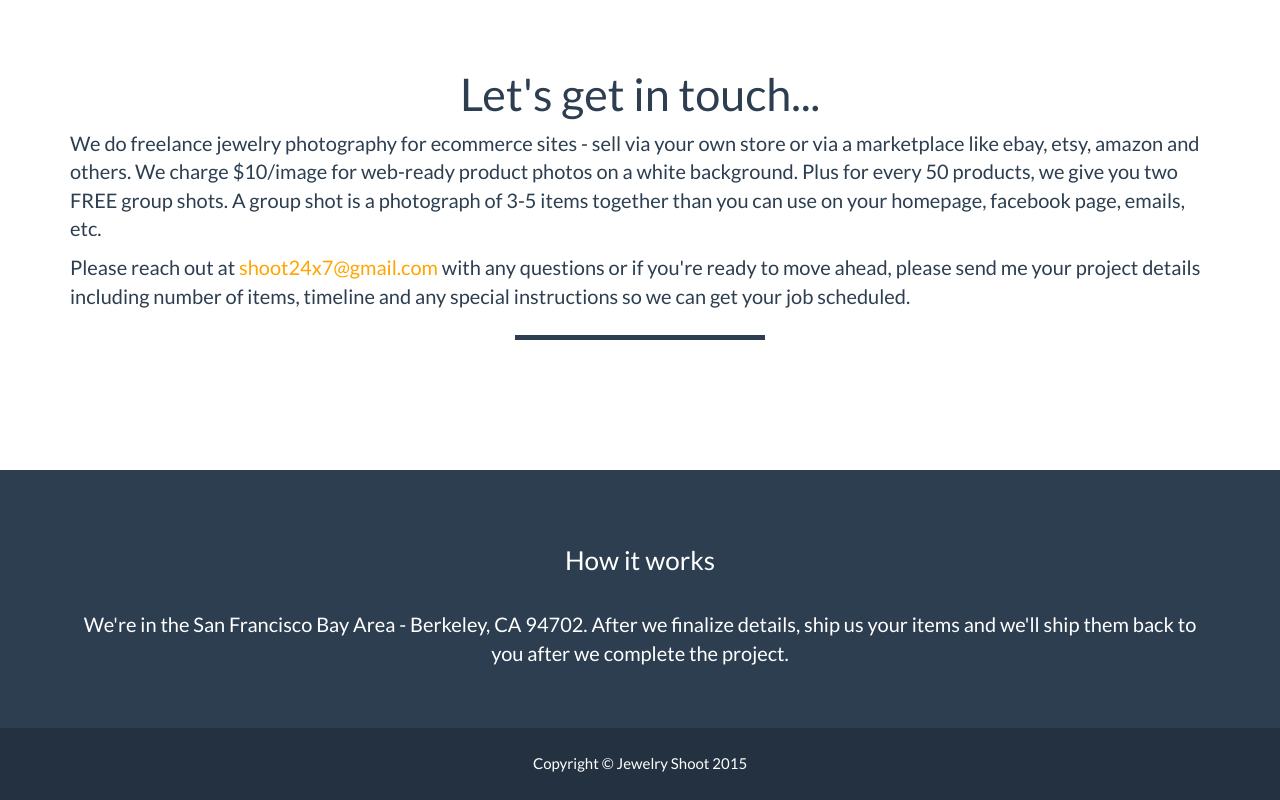
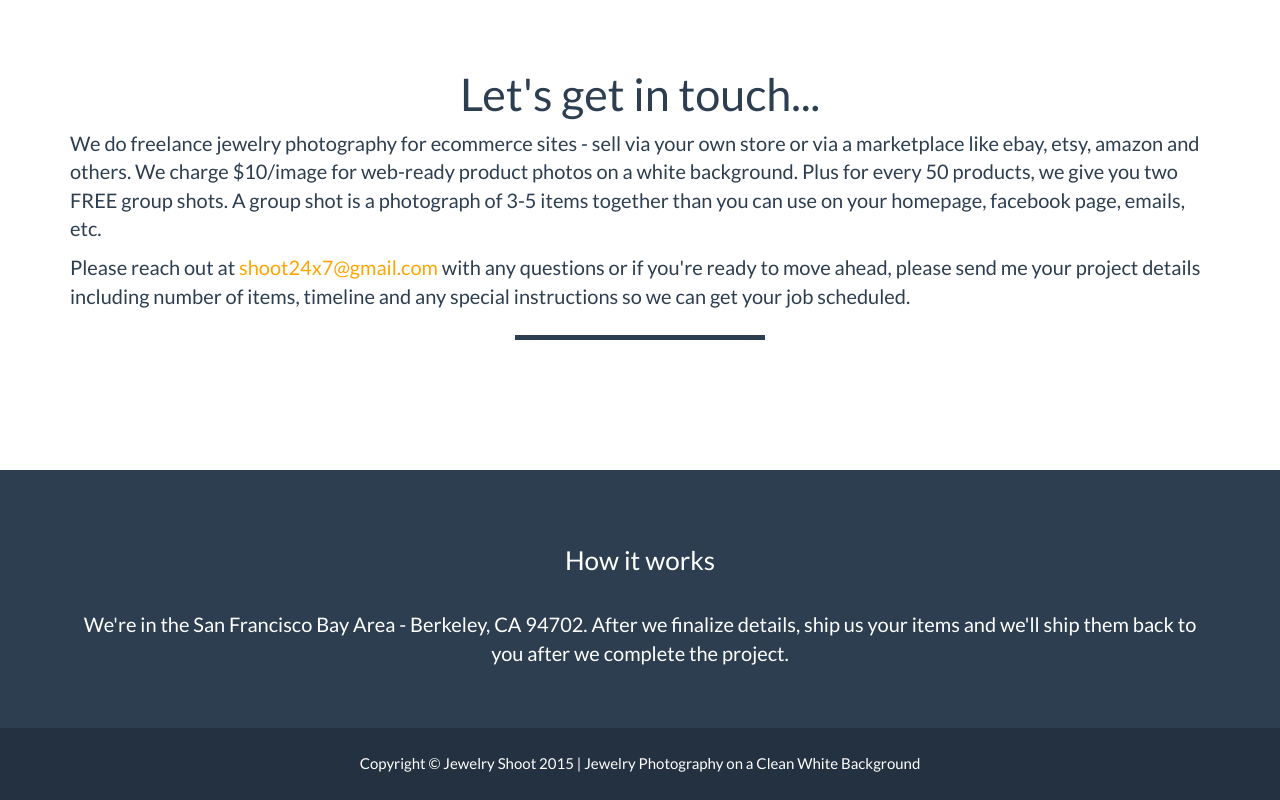
Before and after one commit to amoosa/jewelryshoot, a plain HTML site: page index.html in a window 1280 px wide. Shown: the part 2021-2821 px from the top of the page. Drawn offline with nearby package versions, Linux system fonts and the light colour scheme.

Commit message:
text footer

```diff
--- a/index.html
+++ b/index.html
@@ -304,7 +304,7 @@
             <div class="container">
                 <div class="row">
                     <div class="col-lg-12">
-                        Copyright &copy; Jewelry Shoot 2015
+                        Copyright &copy; Jewelry Shoot 2015 | Jewelry Photography on a Clean White Background
                     </div>
                 </div>
             </div>
```
